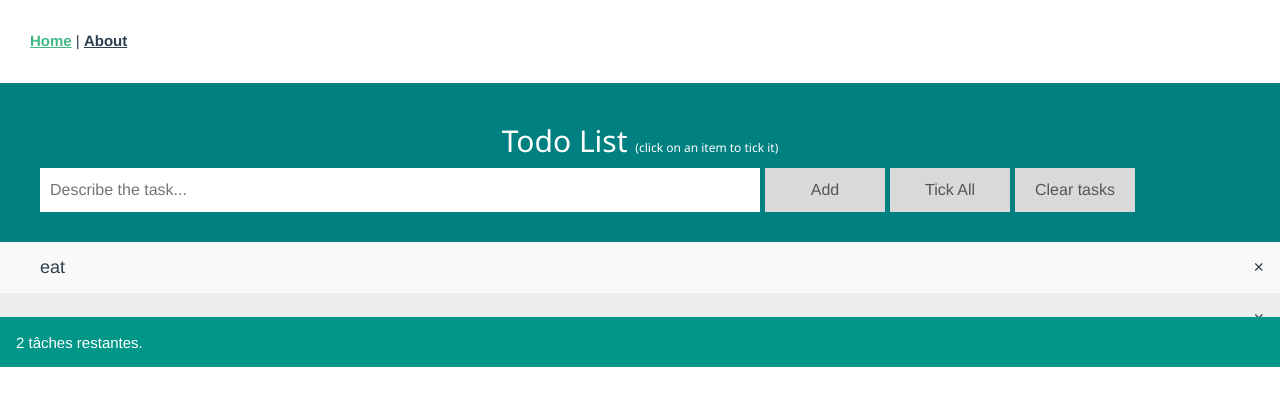
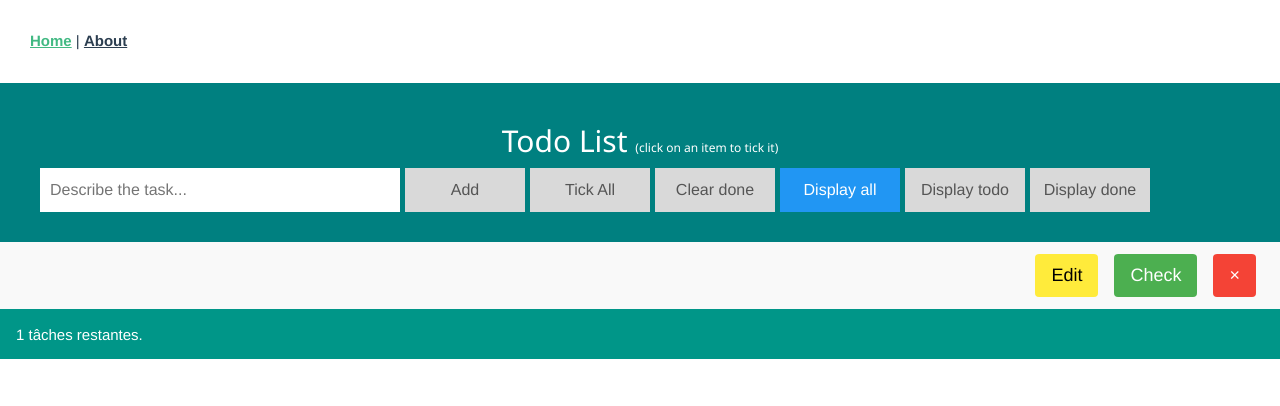
Before and after one commit to NilsRichard/Master2_VueJs, a Vue app: page / in a window 1280 px wide. Both pictures are taken after a click on the element "Add". Shown: the top 406 px of the page. Built offline with nearby package versions, Linux system fonts and the light colour scheme.

Commit message:
Ajout de fonctionnalités

```diff
--- a/src/components/Todos.vue
+++ b/src/components/Todos.vue
@@ -8,21 +8,67 @@
         type="text"
         v-model="newTodoDesc"
         placeholder="Describe the task..."
+        v-on:keyup.enter="addTodo()"
       />
       <span v-on:click="addTodo()" class="btn">Add</span>
       <span v-on:click="selectAll()" class="btn">Tick All</span>
-      <span v-on:click="removeDoneTasks()" class="btn">Clear tasks</span>
+      <span v-on:click="removeDoneTasks()" class="btn">Clear done</span>
+      <span
+        v-on:click="displayAll()"
+        v-bind:class="{ 'w3-blue': displayMode == 0 }"
+        class="btn"
+        >Display all</span
+      >
+      <span
+        v-on:click="displayTodo()"
+        v-bind:class="{ 'w3-blue': displayMode == 1 }"
+        class="btn"
+        >Display todo</span
+      >
+      <span
+        v-on:click="displayDone()"
+        v-bind:class="{ 'w3-blue': displayMode == 2 }"
+        class="btn"
+        >Display done</span
+      >
     </div>
 
     <ul id="myUL">
       <li
-        v-for="todo in todos"
+        v-for="todo in getFilteredList().slice().reverse()"
         :key="todo.id"
-        v-on:click="toggleDone(todo.id)"
         v-bind:class="{ checked: todo.done }"
       >
-        {{ todo.description }}
-        <span class="close" v-on:click="removeTodo(todo.id)">&times;</span>
+        <div class="w3-container">
+          <span style="min-width: 400px" v-if="!todo.editing">
+            {{ todo.description }}
+          </span>
+          <input
+            class="w3-input"
+            style="width: 400px"
+            v-if="todo.editing"
+            v-model="todo.description"
+            type="text"
+          />
+          <button
+            class="w3-right w3-button w3-red w3-round w3-margin-left"
+            v-on:click="removeTodo(todo.id)"
+          >
+            &times;
+          </button>
+          <button
+            class="w3-right w3-button w3-green w3-round w3-margin-left"
+            v-on:click="toggleDone(todo.id)"
+          >
+            Check
+          </button>
+          <button
+            class="w3-right w3-button w3-yellow w3-round w3-margin-left"
+            v-on:click="edit(todo)"
+          >
+            Edit
+          </button>
+        </div>
         <!-- <span class="edit" v-on:click="edit(todo.id)">Edit</span> -->
       </li>
     </ul>
@@ -41,6 +87,7 @@ let currentId = 0;
 class Todo {
   public description: string;
   public done = false;
+  public editing = false;
   public id = currentId++;
 
   constructor(description: string) {
@@ -48,13 +95,59 @@ class Todo {
   }
 }
 
+enum DisplayMode {
+  All,
+  Todo,
+  Done,
+}
+
 @Component
 export default class Todos extends Vue {
   @Prop() private msg!: string;
 
-  private todos: Todo[] = [new Todo("eat")];
+  private todos: Todo[] = [];
+  private filteredTodos: Todo[] = [];
+
+  private displayMode: DisplayMode = DisplayMode.All;
 
   private newTodoDesc = "";
+
+  getFilteredList() {
+    switch (this.displayMode) {
+      case DisplayMode.All:
+        return this.todos;
+      case DisplayMode.Done:
+        return this.todos.filter((e) => {
+          return e.done;
+        });
+      case DisplayMode.Todo:
+        return this.todos.filter((e) => {
+          return !e.done;
+        });
+      default:
+        return [];
+    }
+  }
+
+  displayAll() {
+    this.displayMode = DisplayMode.All;
+  }
+
+  displayDone() {
+    this.displayMode = DisplayMode.Done;
+  }
+
+  displayTodo() {
+    this.displayMode = DisplayMode.Todo;
+  }
+
+  edit(todo: Todo) {
+    if (todo.editing) {
+      todo.editing = false;
+    } else {
+      todo.editing = true;
+    }
+  }
 
   toggleDone(id: number) {
     this.todos.forEach((element) => {
@@ -72,6 +165,7 @@ export default class Todos extends Vue {
     this.todos = this.todos.filter(function (value: Todo) {
       return !value.done;
     });
+    this.filteredTodos = this.todos;
   }
 
   nbTaskLeft() {
@@ -86,6 +180,7 @@ export default class Todos extends Vue {
     const value = this.newTodoDesc.toString();
     this.todos.push(new Todo(value));
     this.newTodoDesc = "";
+    this.filteredTodos = this.todos;
   }
 
   selectAll() {
@@ -123,7 +218,6 @@ ul {
 
 /* Style the list items */
 ul li {
-  cursor: pointer;
   position: relative;
   padding: 12px 8px 12px 40px;
   list-style-type: none;
@@ -215,7 +309,7 @@ input {
   margin: 0;
   border: none;
   border-radius: 0;
-  width: 60%;
+  width: 30%;
   padding: 10px;
   float: left;
   font-size: 16px;
```
